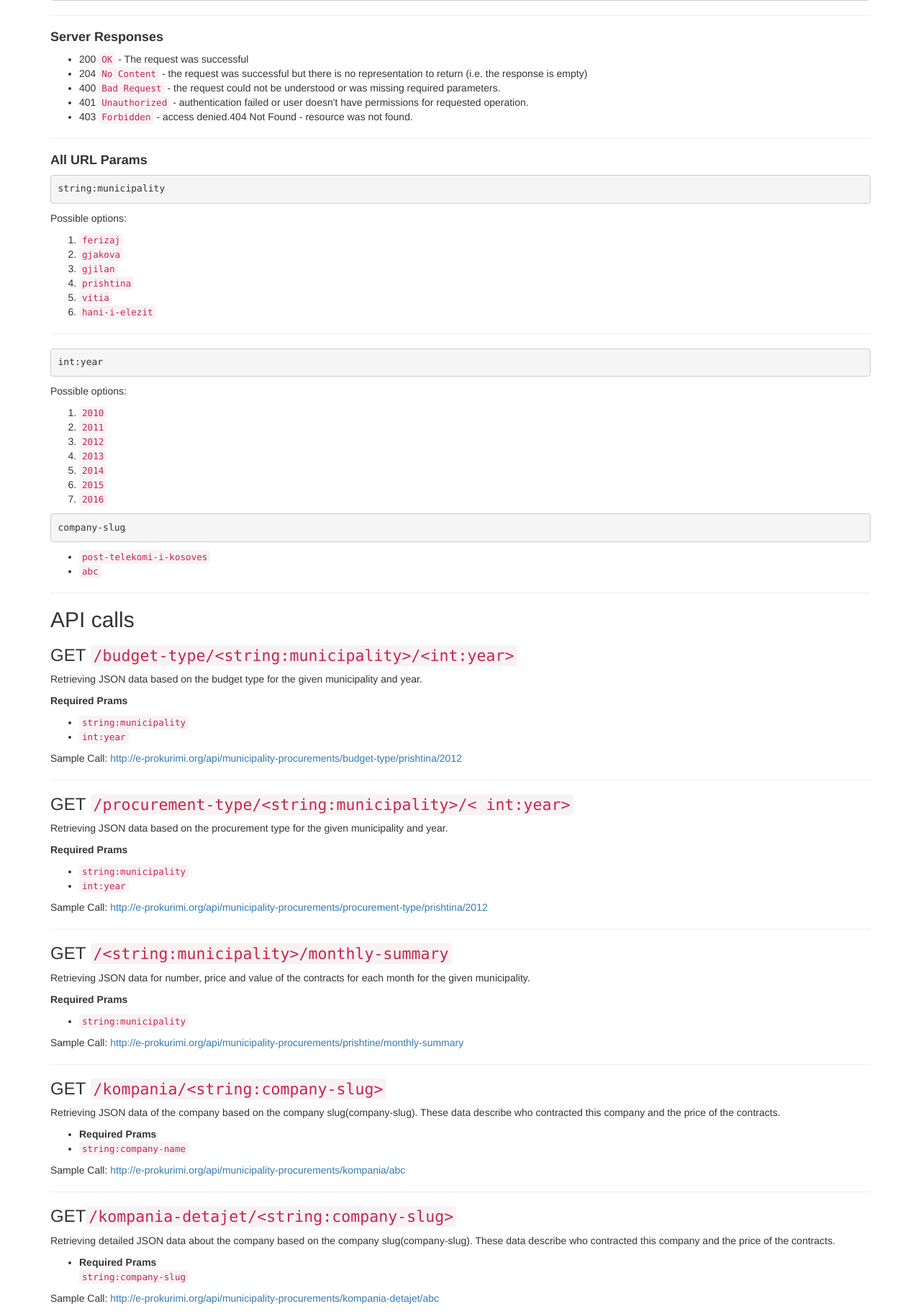
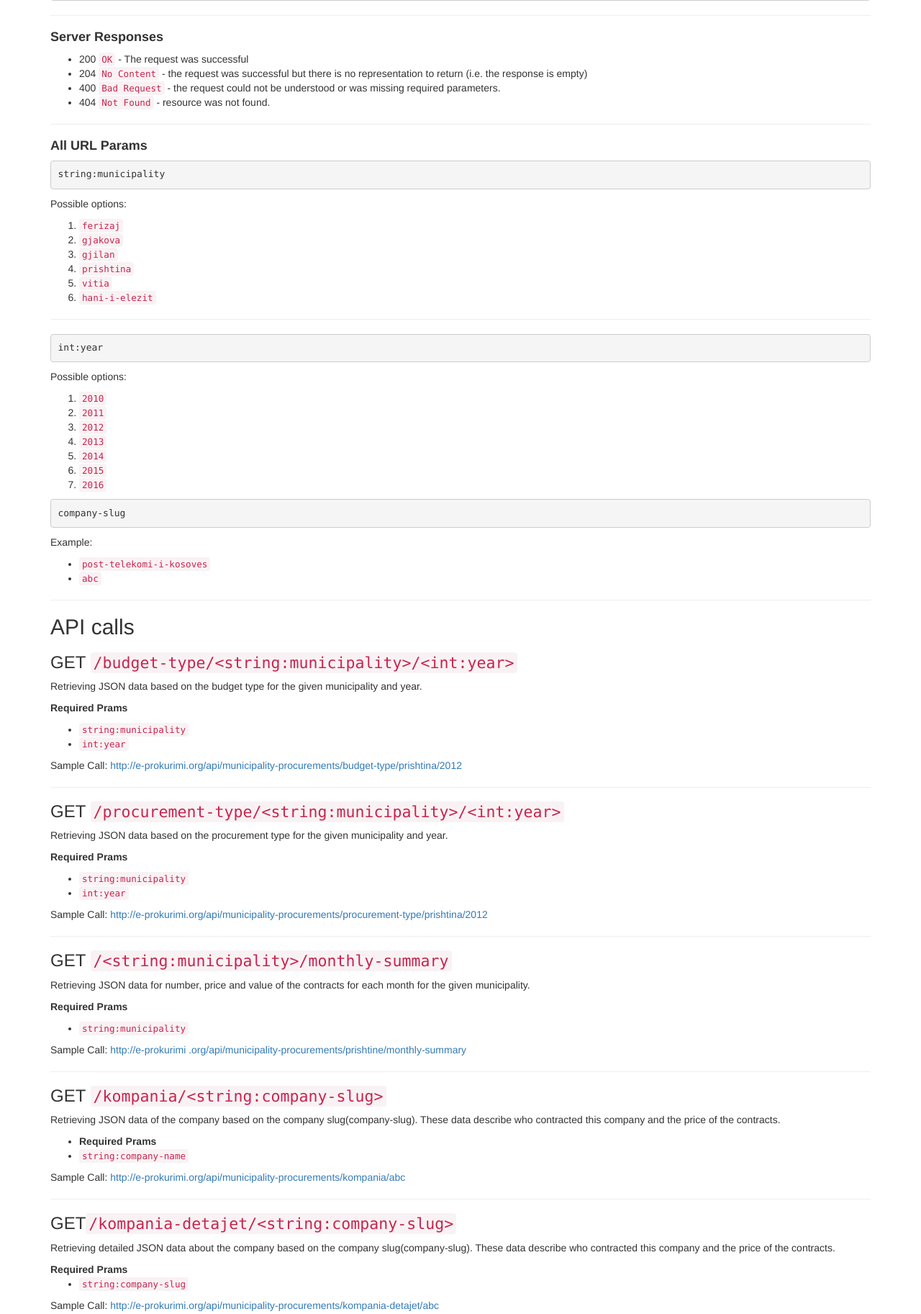
Before and after one commit to opendatakosovo/e-prokurimi-api, a Python web app: template mcp/templates/index.html in a window 1280 px wide. Shown: the part 1118-2943 px from the top of the page at 72% size. Run offline with Jinja, Linux system fonts and the light colour scheme; the template is opened without the code that fills it, so the values that code supplies are empty; some libraries are stand-ins or nearby versions.

Commit message:
Minor fix.

```diff
--- a/mcp/templates/index.html
+++ b/mcp/templates/index.html
@@ -4,8 +4,8 @@
     <link rel="stylesheet" href="https://maxcdn.bootstrapcdn.com/bootstrap/3.3.7/css/bootstrap.min.css" />
 </head>
 <body>
-    <div class="container">
-
+    <div class="container" class="row col-md-10 col-md-offset-1">
+        <div>
         <h1 id="api">Municipality Procurement API</h1>
 
         <p>This is the API of <a href="e-prokurimi.org">e-prokurimi</a> platform that visualizes procurement data from local municipality and automatically detects irregularities through a contextual and custom built red flagging algorithm.</p>
@@ -76,10 +76,7 @@
         <li>400 <code>Bad Request</code> - the request could not be understood or was missing
         required parameters.</li>
 
-        <li>401 <code>Unauthorized</code> - authentication failed or user doesn't have
-        permissions for requested operation.</li>
-
-        <li>403 <code>Forbidden</code> - access denied.404 Not Found - resource was not found.</li>
+        <li>404 <code>Not Found</code> - resource was not found.</li>
         </ul>
         <hr>
 
@@ -126,6 +123,7 @@
         </ol>
 
         <pre><code>company-slug</code></pre>
+        <p>Example:</p>
         <ul>
             <li> <code>post-telekomi-i-kosoves</code></li>
             <li> <code>abc</code></li>
@@ -143,18 +141,19 @@
         <li><code>string:municipality</code></li>
         <li><code>int:year</code></li>
         </ul>
-        <p>Sample Call:  <a href="http://e-prokurimi.org/api/municipality-procurements/budget-type/prishtina/2016">http://e-prokurimi.org/api/municipality-procurements/budget-type/prishtina/2012</a></p>
+        <p>Sample Call:  <a href="http://e-prokurimi
+        .org/api/municipality-procurements/budget-type/prishtina/2016" target="_blank">http://e-prokurimi.org/api/municipality-procurements/budget-type/prishtina/2012</a></p>
 
         <hr>
-        <h3>GET <code>/procurement-type/&lt;string:municipality&gt;/&lt;
-            int:year&gt;</code></h3>
+        <h3>GET <code>/procurement-type/&lt;string:municipality&gt;/&lt;int:year&gt;</code></h3>
         <p>Retrieving JSON data based on the procurement type for the given municipality and year.</p>
         <p><strong>Required Prams</strong></p>
         <ul>
         <li><code>string:municipality</code></li>
         <li><code>int:year</code></li>
         </ul>
-        <p>Sample Call:  <a href="http://e-prokurimi.org/api/municipality-procurements/procurement-type/prishtina/2012">http://e-prokurimi.org/api/municipality-procurements/procurement-type/prishtina/2012</a></p>
+        <p>Sample Call:  <a href="http://e-prokurimi
+        .org/api/municipality-procurements/procurement-type/prishtina/2012" target="_blank">http://e-prokurimi.org/api/municipality-procurements/procurement-type/prishtina/2012</a></p>
 
         <hr>
         <h3>GET <code>/&lt;string:municipality&gt;/monthly-summary</code></h3>
@@ -163,7 +162,10 @@
         <ul>
         <li><code>string:municipality</code></li>
         </ul>
-        <p>Sample Call:  <a href="http://e-prokurimi.org/api/municipality-procurements/procurement-type/prishtina/2012">http://e-prokurimi.org/api/municipality-procurements/prishtine/monthly-summary</a></p>
+        <p>Sample Call:  <a href="http://e-prokurimi
+        .org/api/municipality-procurements/procurement-type/prishtina/2012"
+                            target="_blank">http://e-prokurimi
+            .org/api/municipality-procurements/prishtine/monthly-summary</a></p>
         <hr>
 
         <h3>GET <code>/kompania/&lt;string:company-slug&gt;</code></h3>
@@ -172,37 +174,40 @@
         <li><strong>Required Prams</strong></li>
         <li><code>string:company-name</code></li>
         </ul>
-        <p>Sample Call: <a href="http://e-prokurimi.org/api/municipality-procurements/kompania/abc">http://e-prokurimi.org/api/municipality-procurements/kompania/abc</a></p>
+        <p>Sample Call: <a href="http://e-prokurimi
+        .org/api/municipality-procurements/kompania/abc" target="_blank">http://e-prokurimi.org/api/municipality-procurements/kompania/abc</a></p>
 
         <hr>
         <h3>GET<code>/kompania-detajet/&lt;string:company-slug&gt;</code></h3>
         <p>Retrieving detailed JSON data about the company based on the company slug(company-slug). These data describe who contracted this company and the price of the contracts.</p>
+        <strong>Required Prams</strong>
         <ul>
-        <li><strong>Required Prams</strong><br>
-        <code>string:company-slug</code></li>
+        <li><code>string:company-slug</code></li>
         </ul>
-        <p>Sample Call: <a href="http://e-prokurimi.org/api/municipality-procurements/kompania-detajet/abc">http://e-prokurimi.org/api/municipality-procurements/kompania-detajet/abc</a></p>
+        <p>Sample Call: <a href="http://e-prokurimi
+        .org/api/municipality-procurements/kompania-detajet/abc" target="_blank">http://e-prokurimi.org/api/municipality-procurements/kompania-detajet/abc</a></p>
 
         <hr>
         <h3>GET <code>&lt;string:municipality&gt;/red-flags/&lt;int:year&gt;
         </code></h3>
         <p>Retrieving JSON data based on red flags algorithm for the given municipality and year.</p>
+        <strong>Required Prams</strong>
         <ul>
-        <li><strong>Required Prams</strong><br>
-        <code>string:municipality</code><br>
-        <code>int:year</code></li>
+        <li><code>string:municipality</code></li>
+        <li><code>int:year</code></li>
         </ul>
-        <p>Sample Call: <a href="http://e-prokurimi.org/api/municipality-procurements/prishtina/red-flags/2012">http://e-prokurimi.org/api/municipality-procurements/prishtina/red-flags/2012</a></p>
+        <p>Sample Call: <a href="http://e-prokurimi
+        .org/api/municipality-procurements/prishtina/red-flags/2012" target="_blank">http://e-prokurimi.org/api/municipality-procurements/prishtina/red-flags/2012</a></p>
         <hr>
 
-        <h3><a></a>GET <code>&lt;string:municipality&gt;/treemap/&lt;
-            int:year&gt;</code></h3>
+        <h3><a></a>GET <code>&lt;string:municipality&gt;/treemap/&lt;int:year&gt;</code></h3>
         <p><strong>Required Prams</strong></p>
         <ul>
         <li><code>string:municipality</code></li>
         <li><code>int:year</code></li>
         </ul>
-        <p>Sample Call: <a href="http://e-prokurimi.org/api/municipality-procurements/prishtina/treemap/2012">http://e-prokurimi.org/api/municipality-procurements/prishtina/treemap/2012</a></p>
+        <p>Sample Call: <a href="http://e-prokurimi
+        .org/api/municipality-procurements/prishtina/treemap/2012" target="_blank">http://e-prokurimi.org/api/municipality-procurements/prishtina/treemap/2012</a></p>
 
         <hr>
         <h3>GET
@@ -214,10 +219,21 @@
         <li><code>string:municipality</code></li>
         <li><code>int:year</code></li>
         </ul>
-        <p>Sample Call: <a href="http://e-prokurimi.org/api/municipality-procurements/ferizaj/piechart/2012">http://e-prokurimi.org/api/municipality-procurements/ferizaj/piechart/2012</a></p>
-        <hr>
+        <p>Sample Call: <a href="http://e-prokurimi
+        .org/api/municipality-procurements/ferizaj/piechart/2012" target="_blank">http://e-prokurimi.org/api/municipality-procurements/ferizaj/piechart/2012</a></p>
+        </div>
 
-
+        <div class="row">
+            <div class="col-lg-12">
+              <hr>
+              <div class="col-md-8">
+                <a target="_blank" href="http://opendatakosovo.org">Developed and Documented by ODK</a>
+              </div>
+              <div class="col-md-4">
+                <p class="muted pull-right">© 2017 <a target="_blank" href="http://opendatakosovo.org">Open Data Kosovo</a>. All rights reserved</p>
+              </div>
+            </div>
+          </div>
     </div>
 </body>
 </html>
```
Also changed, not shown: README.md.
